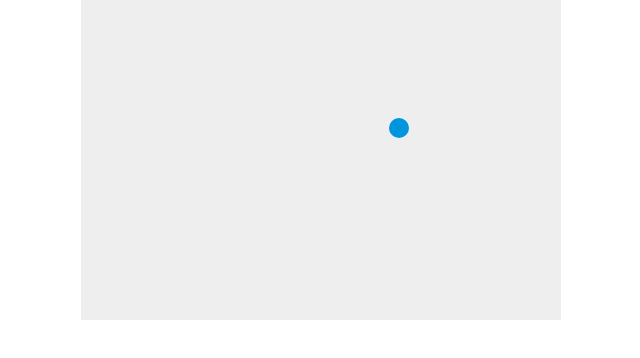
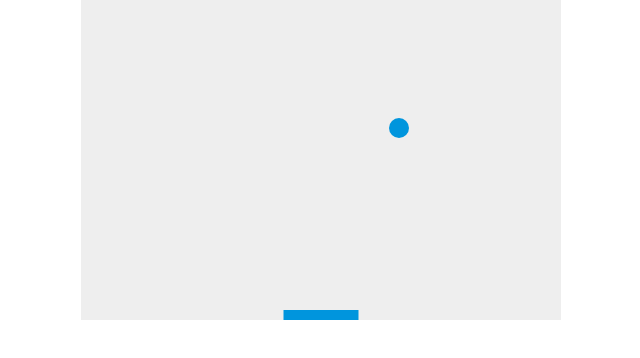
Before and after one commit to bryankenny/brickBreaker, a plain HTML site: page index.html in a window 1280 px wide. Shown: the full height of the page, 319-959 px from the left. Drawn offline with Linux system fonts and the light colour scheme.

Commit message:
added the paddle onto the canvas, it cannot be moved yet

```diff
--- a/index.html
+++ b/index.html
@@ -20,6 +20,9 @@
   let dx = 2;
   let dy = -2;
   let ballRadius = 10;
+  let paddleHeight = 10;
+  let paddleWidth = 75;
+  let paddleX = (canvas.width-paddleWidth)/2;
 
     function drawBall() {
       ctx.beginPath();
@@ -29,11 +32,18 @@
       ctx.closePath();
     }
 
+    function drawPaddle() {
+      ctx.beginPath();
+      ctx.rect(paddleX, canvas.height-paddleHeight, paddleWidth, paddleHeight)
+      ctx.fillStyle = "#0095DD";
+      ctx.fill();
+      ctx.closePath();
+    }
+
     function draw() {
       ctx.clearRect(0, 0, canvas.width, canvas.height);
       drawBall();
-      x += dx;
-      y += dy;
+      drawPaddle();
 
       if (x + dx > canvas.width-ballRadius || x + dx < ballRadius) {
         dx = -dx;
@@ -42,9 +52,12 @@
       if (y + dy > canvas.height-ballRadius || y + dy < ballRadius) {
         dy = -dy;
       }
+
+      x += dx;
+      y += dy;
     }
+
     setInterval(draw, 10);
-
 
 </script>
 
```
